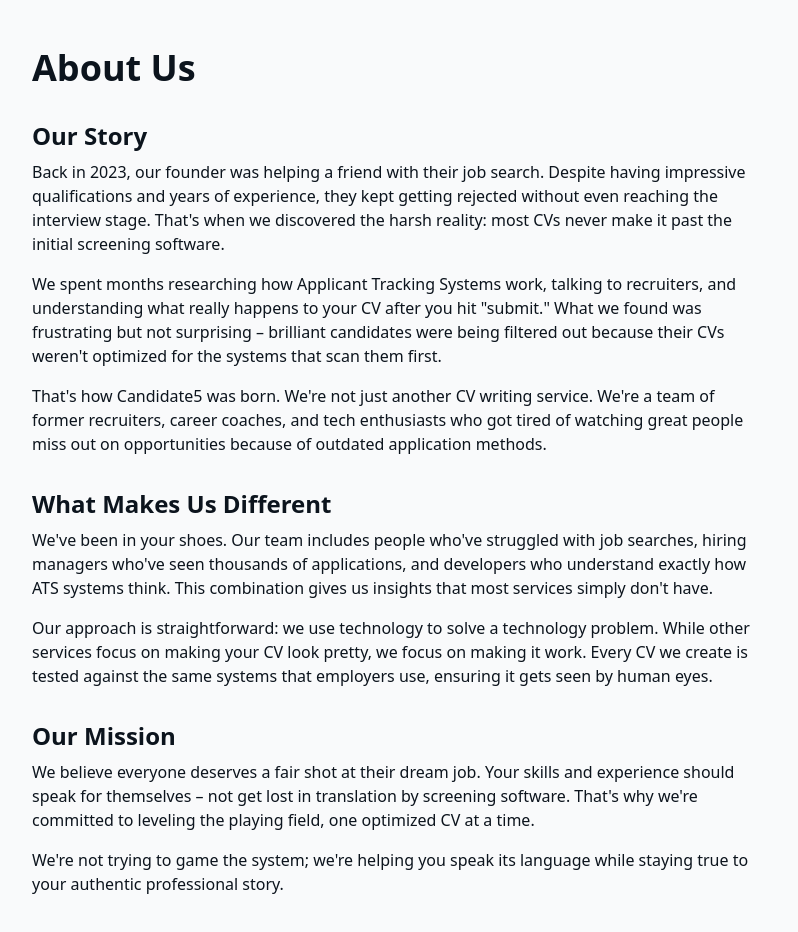
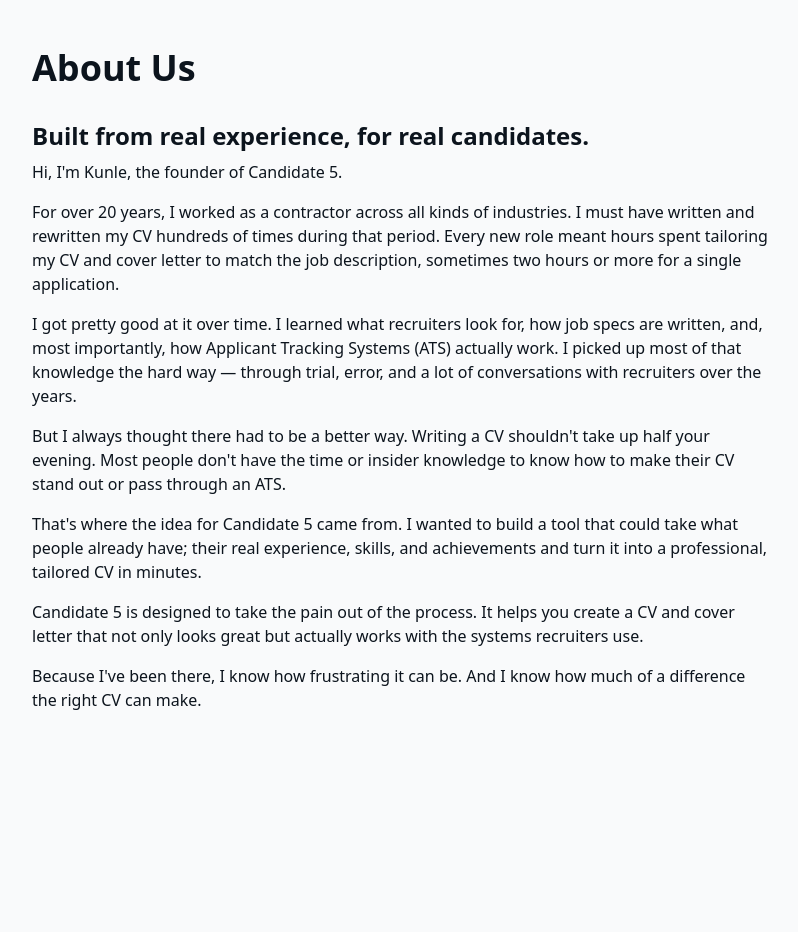
Before and after one commit to Kunle123/C5Frontend, a React (Vite) app in the folder frontend/: page /about in a window 1280 px wide. Shown: the top 932 px of the page, without its empty margins (240-1038 px from the left). After the commit the page ends 800 px from the top, so only its background shows below. Built offline with nearby package versions, Linux system fonts and the light colour scheme; no server answers.

Commit message:
feat: replace About page with founder's personal story and 20-year contracting experience

```diff
--- a/frontend/src/pages/About.tsx
+++ b/frontend/src/pages/About.tsx
@@ -4,16 +4,14 @@ export default function About() {
   return (
     <div className="max-w-3xl mx-auto py-12 px-4">
       <h1 className="text-4xl font-bold mb-6">About Us</h1>
-      <h2 className="text-2xl font-semibold mt-8 mb-2">Our Story</h2>
-      <p className="mb-4">Back in 2023, our founder was helping a friend with their job search. Despite having impressive qualifications and years of experience, they kept getting rejected without even reaching the interview stage. That's when we discovered the harsh reality: most CVs never make it past the initial screening software.</p>
-      <p className="mb-4">We spent months researching how Applicant Tracking Systems work, talking to recruiters, and understanding what really happens to your CV after you hit "submit." What we found was frustrating but not surprising – brilliant candidates were being filtered out because their CVs weren't optimized for the systems that scan them first.</p>
-      <p className="mb-4">That's how Candidate5 was born. We're not just another CV writing service. We're a team of former recruiters, career coaches, and tech enthusiasts who got tired of watching great people miss out on opportunities because of outdated application methods.</p>
-      <h2 className="text-2xl font-semibold mt-8 mb-2">What Makes Us Different</h2>
-      <p className="mb-4">We've been in your shoes. Our team includes people who've struggled with job searches, hiring managers who've seen thousands of applications, and developers who understand exactly how ATS systems think. This combination gives us insights that most services simply don't have.</p>
-      <p className="mb-4">Our approach is straightforward: we use technology to solve a technology problem. While other services focus on making your CV look pretty, we focus on making it work. Every CV we create is tested against the same systems that employers use, ensuring it gets seen by human eyes.</p>
-      <h2 className="text-2xl font-semibold mt-8 mb-2">Our Mission</h2>
-      <p className="mb-4">We believe everyone deserves a fair shot at their dream job. Your skills and experience should speak for themselves – not get lost in translation by screening software. That's why we're committed to leveling the playing field, one optimized CV at a time.</p>
-      <p className="mb-4">We're not trying to game the system; we're helping you speak its language while staying true to your authentic professional story.</p>
+      <h2 className="text-2xl font-semibold mt-8 mb-2">Built from real experience, for real candidates.</h2>
+      <p className="mb-4">Hi, I'm Kunle, the founder of Candidate 5.</p>
+      <p className="mb-4">For over 20 years, I worked as a contractor across all kinds of industries. I must have written and rewritten my CV hundreds of times during that period. Every new role meant hours spent tailoring my CV and cover letter to match the job description, sometimes two hours or more for a single application.</p>
+      <p className="mb-4">I got pretty good at it over time. I learned what recruiters look for, how job specs are written, and, most importantly, how Applicant Tracking Systems (ATS) actually work. I picked up most of that knowledge the hard way — through trial, error, and a lot of conversations with recruiters over the years.</p>
+      <p className="mb-4">But I always thought there had to be a better way. Writing a CV shouldn't take up half your evening. Most people don't have the time or insider knowledge to know how to make their CV stand out or pass through an ATS.</p>
+      <p className="mb-4">That's where the idea for Candidate 5 came from. I wanted to build a tool that could take what people already have; their real experience, skills, and achievements and turn it into a professional, tailored CV in minutes.</p>
+      <p className="mb-4">Candidate 5 is designed to take the pain out of the process. It helps you create a CV and cover letter that not only looks great but actually works with the systems recruiters use.</p>
+      <p className="mb-4">Because I've been there, I know how frustrating it can be. And I know how much of a difference the right CV can make.</p>
     </div>
   );
 }
```
